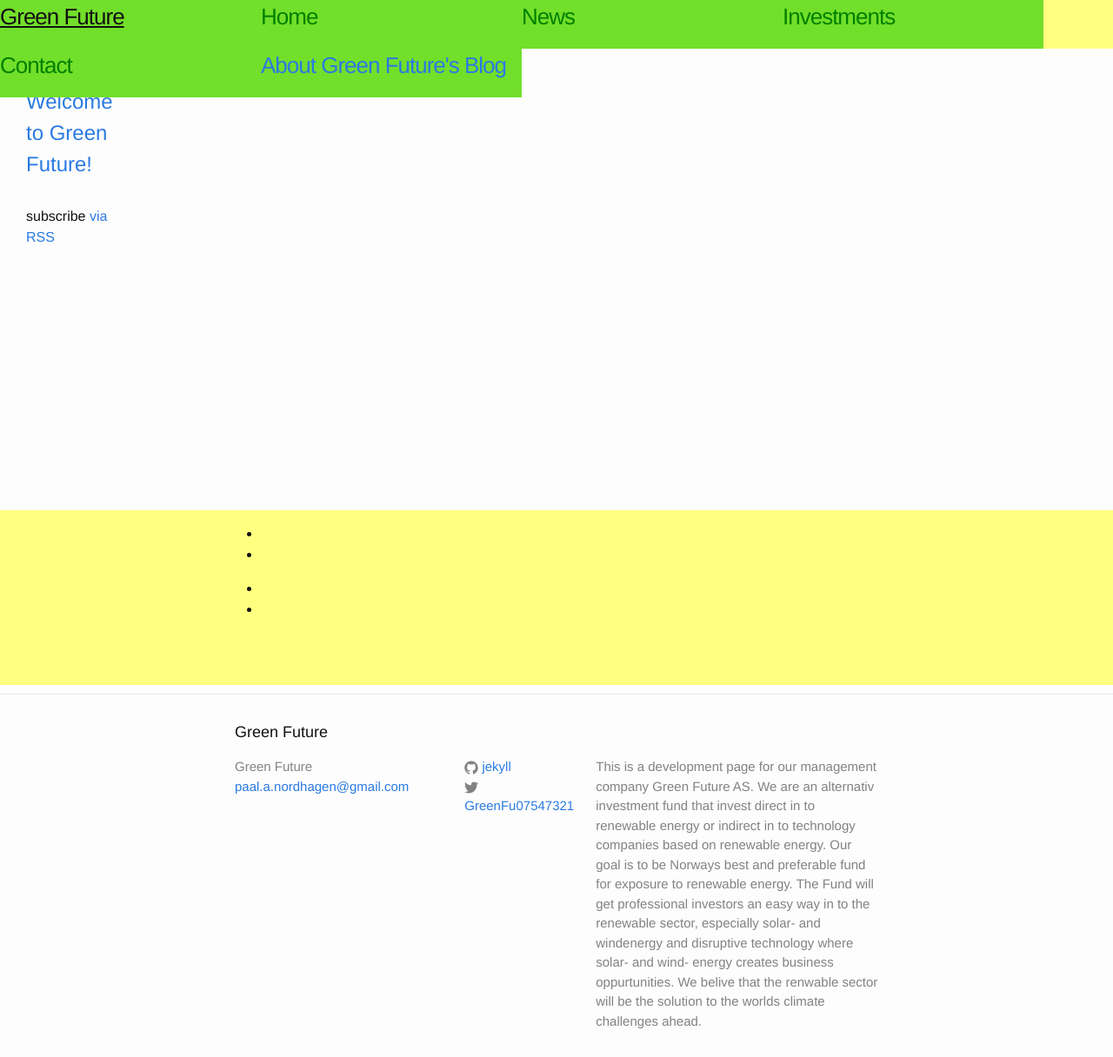
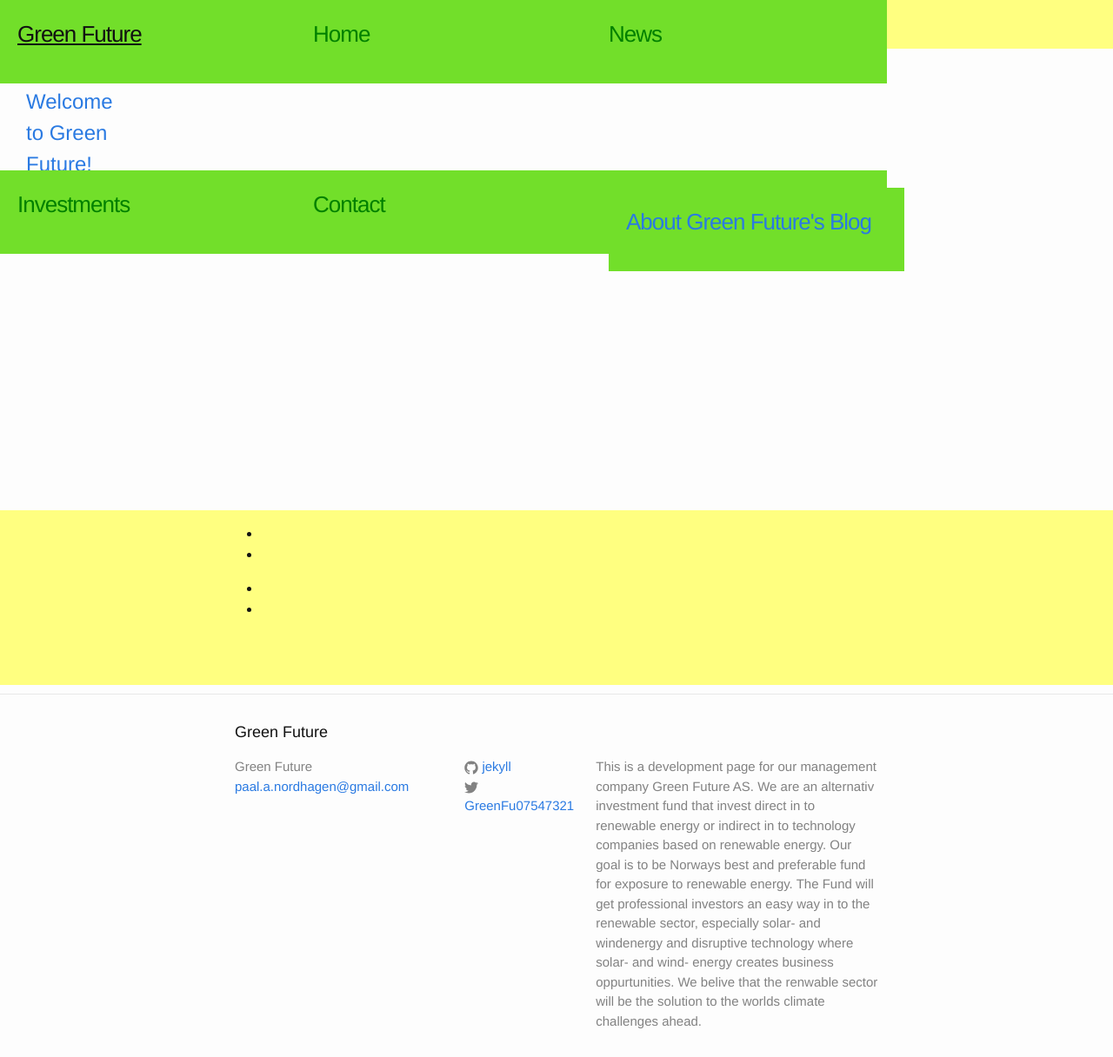
Before and after one commit to Paal-August/Paal-August.github.io, a Jekyll site: the page built from index.html, in a window 1280 px wide and 1216 px high. Shown: the whole window at 87% size. Built offline with Jekyll 4.4.1, drawn with Linux system fonts in a browser that asks for light colours.

Commit message:
Update _layout.scss

```diff
--- a/_sass/_layout.scss
+++ b/_sass/_layout.scss
@@ -18,7 +18,7 @@
   width:100%;
   position:fixed;
   background-color:rgb(255, 255, 128);
-  margin-bottom:100px;
+
 }
 
 .site-title {
@@ -26,7 +26,8 @@
     height:56px;
     width:300px;
     letter-spacing: -1px;
-    margin-bottom: 0;
+    margin-bottom: 100px;
+    padding:20px;
     float: left;
     background-color:#72DF2A;
     display:inline;
```
